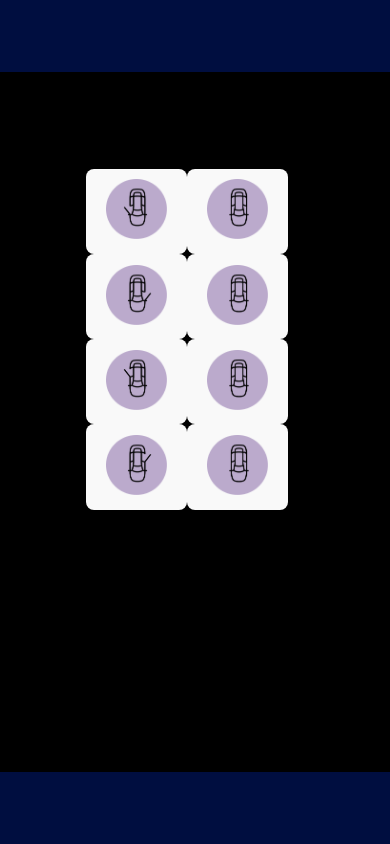
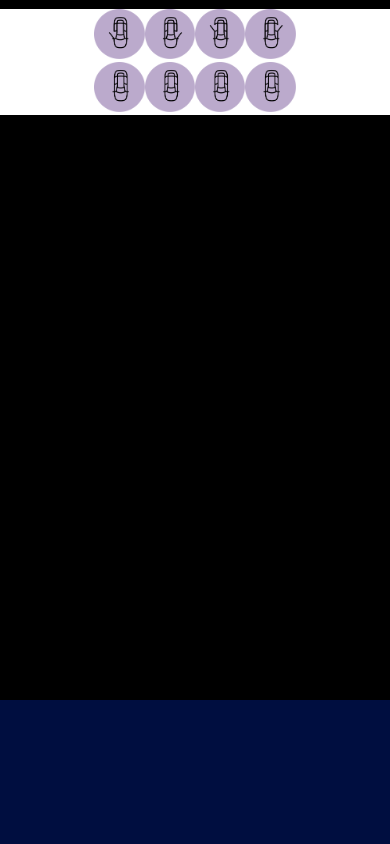
Before and after one commit to zerodark10/test-vite-omoda, a website built with Vite: page index.html in a window 390 px wide. Built offline with nearby package versions, Linux system fonts and the light colour scheme; files whose address does not match are found by name.

Commit message:
responsive

```diff
--- a/index.html
+++ b/index.html
@@ -7,27 +7,30 @@
     <title>Vite App</title>
   </head>
   <body id="app">
+
     <section class="modelo3d" style="height: 700px; width: 100%;">
       <!-- Aquí se añadirá el canvas -->
       <div class="card-car">
       <div class="bg-1 hide"><button id="resetCameraButton">Salir del interior</button>
       </div>
      <div class="butonflex">
+      <div class="resp">
         <button id="openLeftFrontDoorButton"><img src="img/Puertadelanteraizquierda.png" class="imagen-buton" alt=""></button>
         <button id="closeLeftFrontDoorButton"><img src="img/cerrar.png" class="imagen-buton" alt=""></button>
-
       </div>
-     <div class="butonflex" >
+  <div class="resp">
     <button id="openRightFrontDoorButton"><img src="img/pd-derecha.png" class="imagen-buton" alt=""></button>
     <button id="closeRightFrontDoorButton"><img src="img/cerrar.png" class="imagen-buton" alt=""></button>
-     </div >
-     <div class="butonflex">
+  </div>
+      <div class="resp">
         <button id="openLeftRearDoorButton"><img src="img/puertatraseraizquierda.png" class="imagen-buton" alt=""></button>
         <button id="closeLeftRearDoorButton"><img src="img/cerrar.png" class="imagen-buton" alt=""></button>
       </div>
-      <div class="butonflex">
+     <div class="resp">
       <button id="openRightRearDoorButton"><img src="img/puertatraseraderecha.png" class="imagen-buton" alt=""></button>
       <button id="closeRightRearDoorButton"><img src="img/cerrar.png" class="imagen-buton" alt=""></button>
+     </div>
+
      </div>
 
 
--- a/main.js
+++ b/main.js
@@ -40,19 +40,19 @@ rgbeLoader.load('hdri/2.hdr', function(texture) {
 });
 
 // Añadir luces
-let light1 = new THREE.PointLight(0xffffff, 3);
+let light1 = new THREE.PointLight(0xe499e4, 2);
 light1.position.set(0, 1.5, 2.5);
 scene.add(light1);
 
-let light2 = new THREE.PointLight(0xffffff, 3);
+let light2 = new THREE.PointLight(0xe499e4, 2);
 light2.position.set(2.5, 0.5, 0);
 scene.add(light2);
 
-let light3 = new THREE.PointLight(0xffffff, 3);
+let light3 = new THREE.PointLight(0xe499e4, 2);
 light3.position.set(0, 0.75, -4);
 scene.add(light3);
 
-let light4 = new THREE.PointLight(0xffffff, 3);
+let light4 = new THREE.PointLight(0xe499e4, 2);
 light4.position.set(-2.5, 1.5, 0);
 scene.add(light4);
 
@@ -135,7 +135,7 @@ loader.load(
 // Funciones para abrir y cerrar puertas de forma independiente
 function openLeftFrontDoor() {
     if (leftFrontDoor) {
-        leftFrontDoor.rotation.y = -Math.PI / 0.57;
+        leftFrontDoor.rotation.y = -Math.PI / 0.566;
         abrirDoor.play();
     }
 }
@@ -149,7 +149,7 @@ function closeLeftFrontDoor() {
 
 function openRightFrontDoor() {
     if (rightFrontDoor) {
-        rightFrontDoor.rotation.y = Math.PI / 0.57;
+        rightFrontDoor.rotation.y = Math.PI / 0.566;
         abrirDoor.play();
     }
 }
@@ -201,8 +201,9 @@ document.getElementById('closeLeftRearDoorButton').addEventListener('click', clo
 document.getElementById('openRightRearDoorButton').addEventListener('click', openRightRearDoor);
 document.getElementById('closeRightRearDoorButton').addEventListener('click', closeRightRearDoor);
 
-const originalCameraPosition = new THREE.Vector3(1.9, 2.2, 2.5);
+const originalCameraPosition = new THREE.Vector3(1.9, 2.6, 2.5);
 const originalTargetPosition = new THREE.Vector3(0, 0, 0);
+camera.position.x += 1;
 
 function resetCamera() {
     camera.position.copy(originalCameraPosition);
--- a/style.css
+++ b/style.css
@@ -13,6 +13,9 @@
   -moz-osx-font-smoothing: grayscale;
 }
 
+html, body {
+  overflow: hidden;
+}
 a {
   font-weight: 500;
   color: #646cff;
@@ -24,7 +27,7 @@ a:hover {
 
 body {
   margin: 0;
-  display: flex;
+
   place-items: center;
   min-width: 100%;
   min-height: 100vh;
@@ -42,12 +45,15 @@ h1 {
   text-align: center;
 
 }
-
+button{
+  background-color: transparent !important;
+  border: transparent !important;
+}
 .card-car{
  position: absolute;
-  width: 300px;
+  width: 150px;
   top: 20%;
-  right: 1%;
+
 }
 
 .logo {
@@ -71,36 +77,59 @@ h1 {
   color: #888;
 }
 
-button {
-  border-radius: 8px;
-  border: 1px solid transparent;
-  padding: 0.6em 1.2em;
-  font-size: 1em;
-  font-weight: 500;
-  font-family: inherit;
-  background-color: transparent;
-  cursor: pointer;
-  transition: border-color 0.25s;
-}
-button:hover {
-
-}
-button:focus,
-button:focus-visible {
-  outline: 4px auto -webkit-focus-ring-color;
-}
+
+@media (max-width: 600px) {
+  .butonflex {
+    display: flex; /* Flexbox por defecto */
+    justify-content: space-between;
+    flex-wrap: wrap; /* Permite que los elementos se envuelvan */
+  }
+}
+
+
+
+
+  @media (max-width: 600px) {
+    .card-car{
+      top: 9px !important;
+      width: 100% !important;
+      justify-content: center;
+      display: flex;
+
+
+
+
+    }
+}
+@media (max-width: 600px) {
+  .resp{
+    display: flex;
+    flex-direction: column; /* Alinea los botones verticalmente */
+    align-items: center;
+
+  }
+}
+
+
+
+  .card-car{
+    position: absolute;
+     width: 150px;
+     top: 20%;
+
+   }
+
+
 
    @media (prefers-color-scheme: light) {
-  :root {
+    .card-car {
       color: #213547;
       background-color: #ffffff;
     }
     a:hover {
       color: #747bff;
     }
-  button {
-    background-color: #f9f9f9;
-  }
+
 }
 * {
   box-sizing: border-box;
@@ -110,12 +139,10 @@ button:focus-visible {
 
 }
 .imagen-buton{
-  height: 60px;
+  height: 50px;
   border-color: #646cff;
 }
-.butonflex{
-  display: flex;
-}
+
 .bg-azul{
   background-color: #000E40 !important;
 }
@@ -217,15 +244,7 @@ body {
   margin-bottom: 20px;
 }
 
-.hero-text-home button {
-  padding: 10px 20px;
-  background-color: #B76EA1;
-  border: none;
-  border-radius: 5px;
-  color: #fff;
-  font-size: 18px;
-  cursor: pointer;
-}
+
 .buton{
   padding: 10px 20px;
   background-color: #B76EA1;
@@ -240,20 +259,9 @@ body {
 
 
 
-.hero-text-home-left button {
-  padding: 10px 20px;
-  background-color: #4FD1C5;
-  border: none;
-  border-radius: 5px;
-  color: #fff;
-  font-size: 18px;
-  cursor: pointer;
-}
-
-
-.hero-text-home-left button:hover {
-  background-color: #3AB9AC;
-}
+
+
+
 
 
 
@@ -947,14 +955,7 @@ tr img{ /*  imagen user  */
        color: #ddd;
       }
   }
-  @media (max-width: 600px) {
-      .hero-text-home button  {
-          text-align: center;
-          font-size: 16px;
-          height: 45px;
-          width: 120px;
-      }
-  }
+
   @media (max-width: 940px) {
       .navbar-home  {
       display: none;
```
Lines whose indentation alone changed are shown as unchanged.
